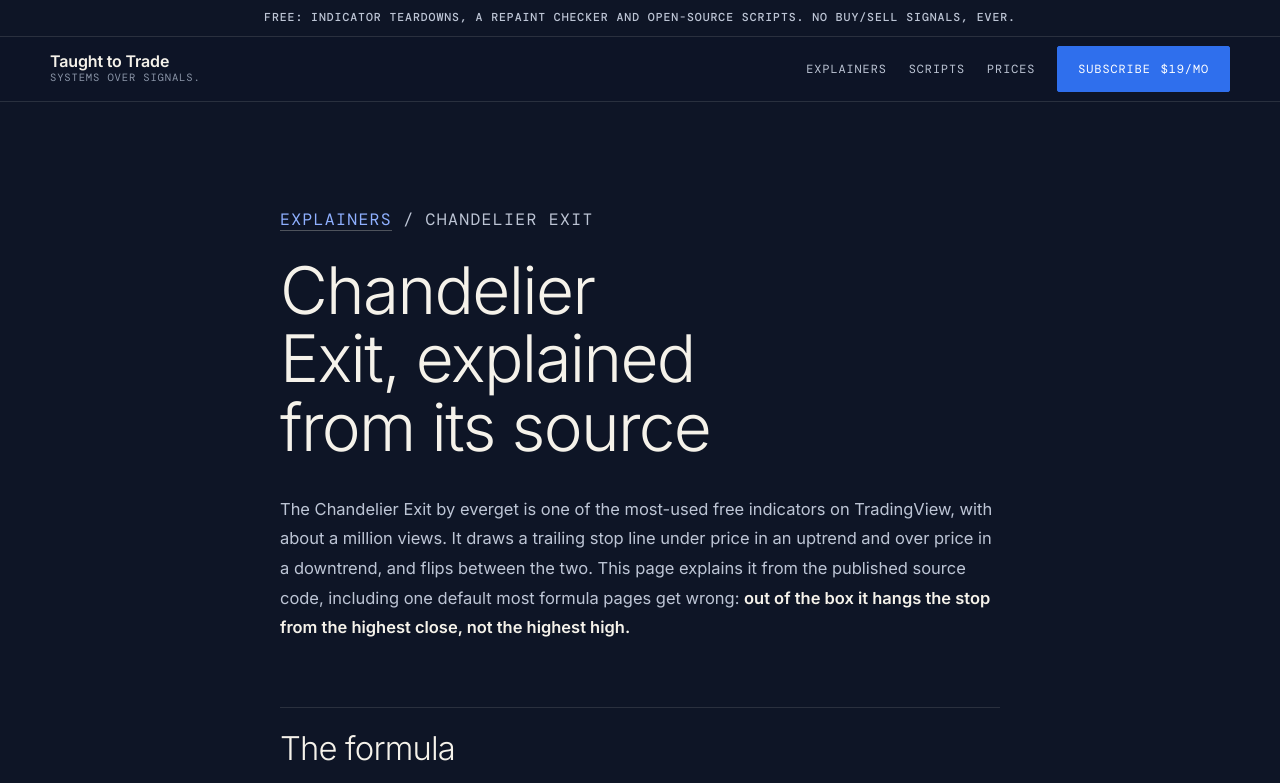
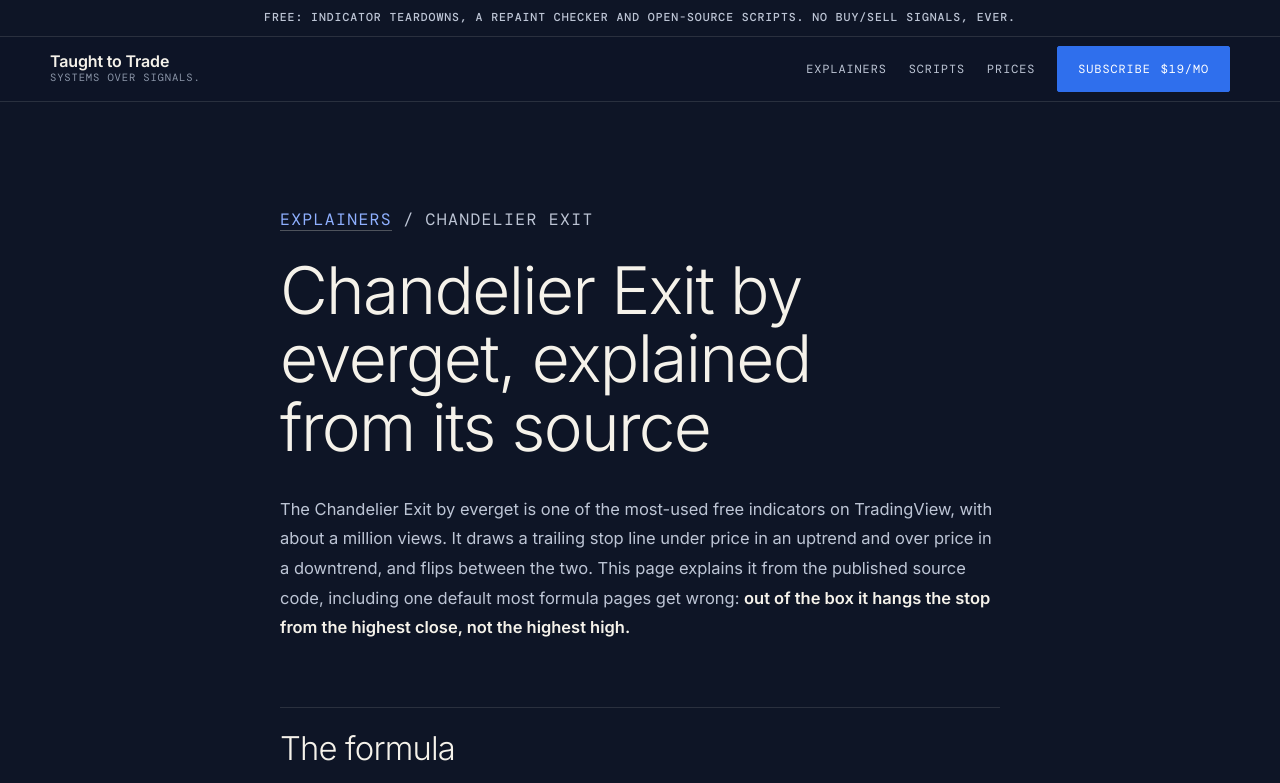
Before and after one commit to obekheet/taughttotrade-site, a plain HTML site: page chandelier-exit.html in a window 1280 px wide. Shown: the top 783 px of the page. Drawn offline with nearby package versions, Linux system fonts and the light colour scheme.

Commit message:
Chandelier Exit: title, meta and H1 lead with 'by everget' (H-08 edit 1)

```diff
--- a/chandelier-exit.html
+++ b/chandelier-exit.html
@@ -4,9 +4,9 @@
 <meta charset="utf-8">
 <meta name="viewport" content="width=device-width, initial-scale=1">
 <meta name="theme-color" content="#0E1526">
-<meta name="description" content="How the Chandelier Exit indicator on TradingView actually works, why its default uses closes instead of highs, what each setting does, how it differs from Supertrend, and whether it repaints.">
+<meta name="description" content="Chandelier Exit by everget on TradingView, read from its source: why the default uses closes instead of highs, what each setting does, how it differs from Supertrend, and whether it repaints.">
 <link rel="canonical" href="https://taughttotrade.com/chandelier-exit">
-<title>Chandelier Exit (everget) explained: the formula, settings, vs Supertrend, and repainting | Taught to Trade</title>
+<title>Chandelier Exit by everget: the formula, settings, vs Supertrend, and repainting | Taught to Trade</title>
 <link rel="preconnect" href="https://fonts.googleapis.com">
 <link rel="preconnect" href="https://fonts.gstatic.com" crossorigin>
 <link href="https://fonts.googleapis.com/css2?family=DM+Mono:wght@400;500&family=Inter:wght@300;400;500;600;700&display=swap" rel="stylesheet">
@@ -75,7 +75,7 @@ footer{background:var(--ink-2);border-top:1px solid var(--line);padding-block:56
 <header class="topbar"><div class="wrap"><a class="brand" href="https://taughttotrade.com/">Taught to Trade<small>Systems over signals.</small></a><nav class="nav" aria-label="Primary"><a href="https://taughttotrade.com/#explainers">Explainers</a><a href="https://taughttotrade.com/#scripts">Scripts</a><a class="nav-prices" href="https://taughttotrade.com/#prices">Prices</a><a class="btn primary" href="https://taughttotrade.gumroad.com/l/otnor?utm_source=site&amp;utm_medium=header&amp;utm_campaign=chandelier-exit" target="_blank" rel="noopener">Subscribe<span class="btn-long"> $19/mo</span></a></nav></div></header>
 <main id="top" class="article-page"><article class="article">
 <p class="kicker"><a href="https://taughttotrade.com/#explainers">Explainers</a> / Chandelier Exit</p>
-<h1>Chandelier Exit, explained from its source</h1>
+<h1>Chandelier Exit by everget, explained from its source</h1>
 <p>The Chandelier Exit by everget is one of the most-used free indicators on TradingView, with about a million views. It draws a trailing stop line under price in an uptrend and over price in a downtrend, and flips between the two. This page explains it from the published source code, including one default most formula pages get wrong: <strong>out of the box it hangs the stop from the highest close, not the highest high.</strong></p>
 <h2>The formula</h2>
 <p>Two lines are calculated on every bar. Only one is drawn at a time.</p>
```
